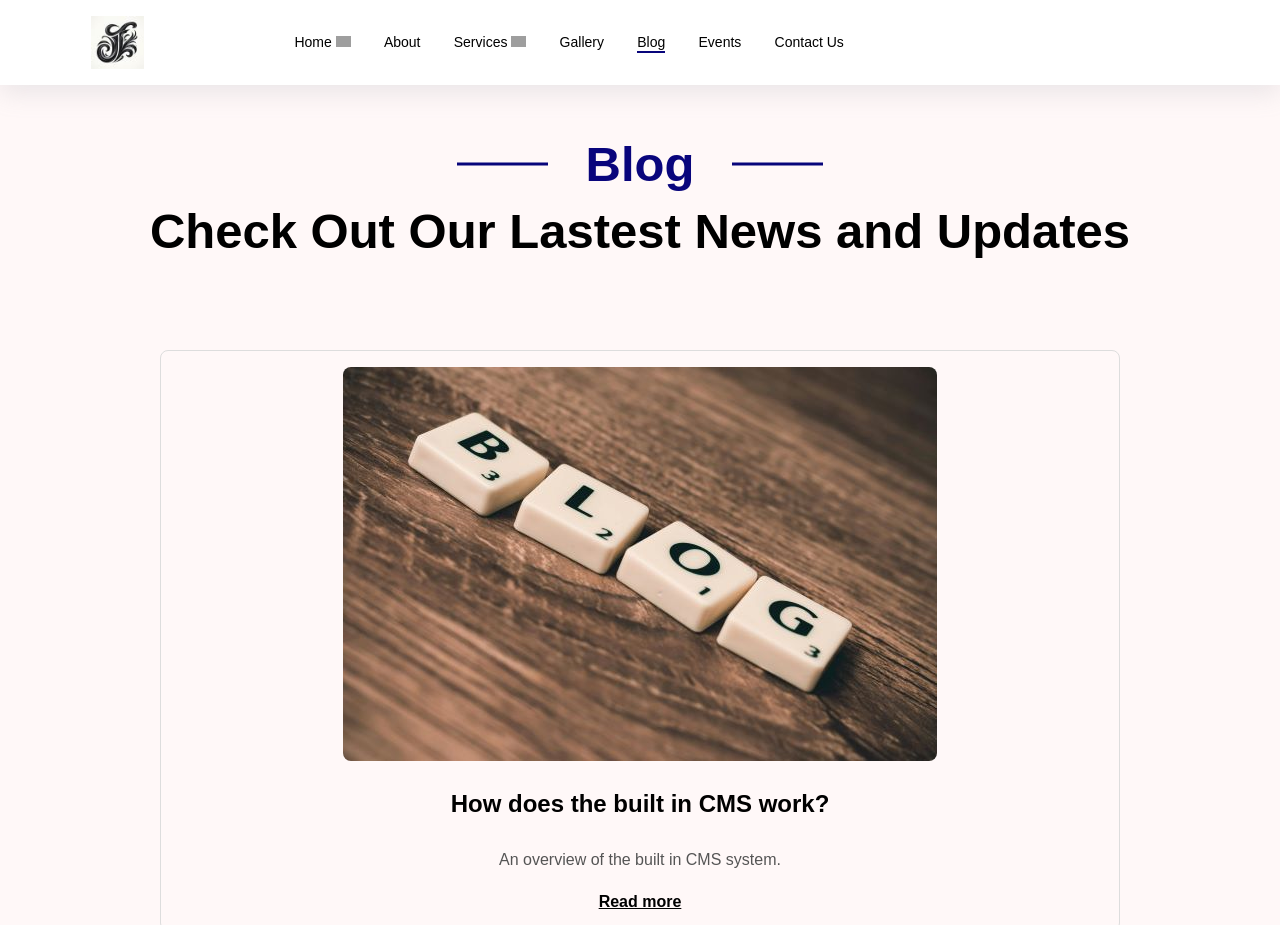
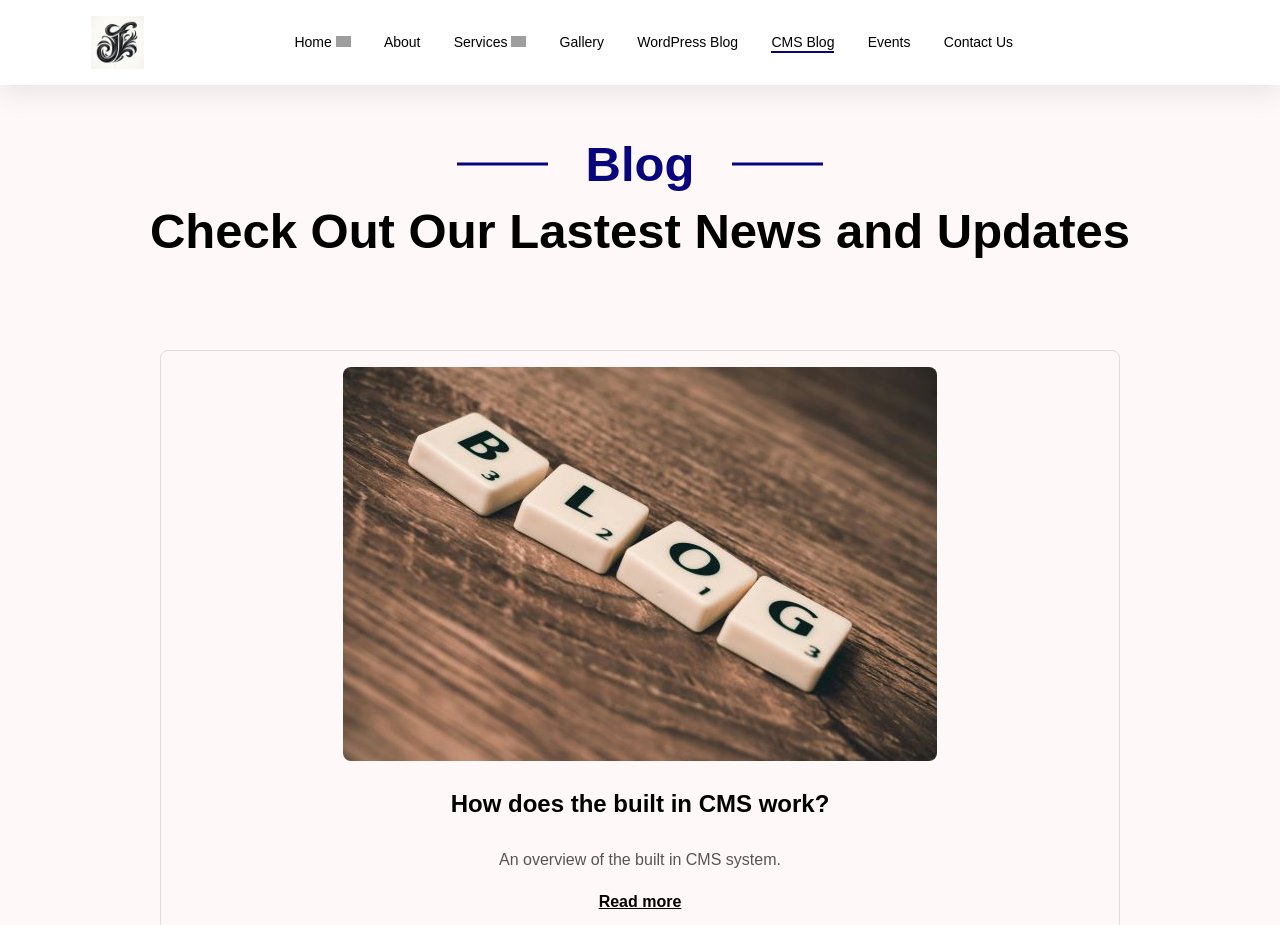
Before and after one commit to jaketimm/Business-Website-Template---No-CMS, a website: page blog_posts_preview_page.html in a window 1280 px wide. Shown: the top 925 px of the page. Drawn offline with nearby package versions, Linux system fonts and the light colour scheme; grey boxes are pictures that could not be loaded.

Commit message:
nav bar update

```diff
--- a/blog_posts_preview_page.html
+++ b/blog_posts_preview_page.html
@@ -113,8 +113,13 @@
                         </a>
                     </li>
                     <li class="cs-li">
-                        <a href="blog.html" class="cs-li-link cs-active">
-                            Blog
+                        <a href="blog.html" class="cs-li-link">
+                            WordPress Blog
+                        </a>
+                    </li>
+                    <li class="cs-li">
+                        <a href="blog_posts_preview_page.html" class="cs-li-link cs-active">
+                            CMS Blog
                         </a>
                     </li>
                     <li class="cs-li">
```
Also changed, not shown: about_page.html (+6 -1 lines), blog.html (+6 -1 lines), contact_page.html (+6 -1 lines), event_page.html (+6 -1 lines), gallery_page.html (+6 -1 lines), home_page_2.html (+6 -1 lines), product_page.html (+6 -1 lines), product_page_2.html (+6 -1 lines), services_page_1.html (+6 -1 lines), services_page_2.html (+6 -1 lines).
